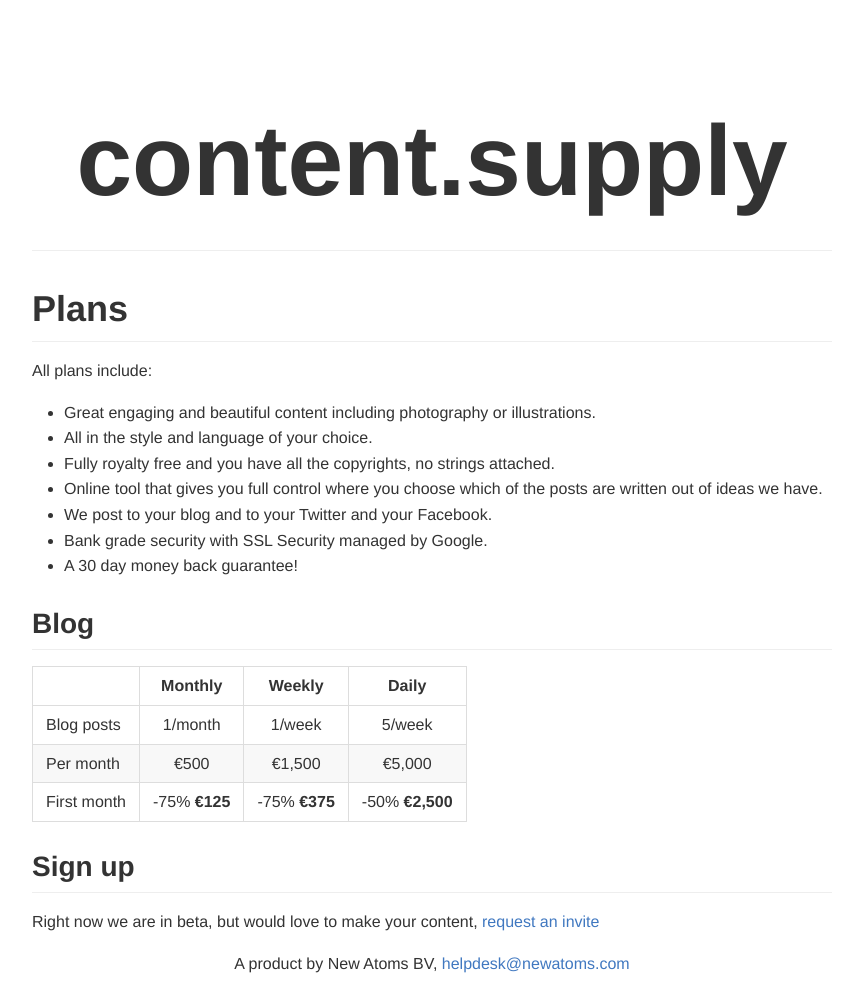
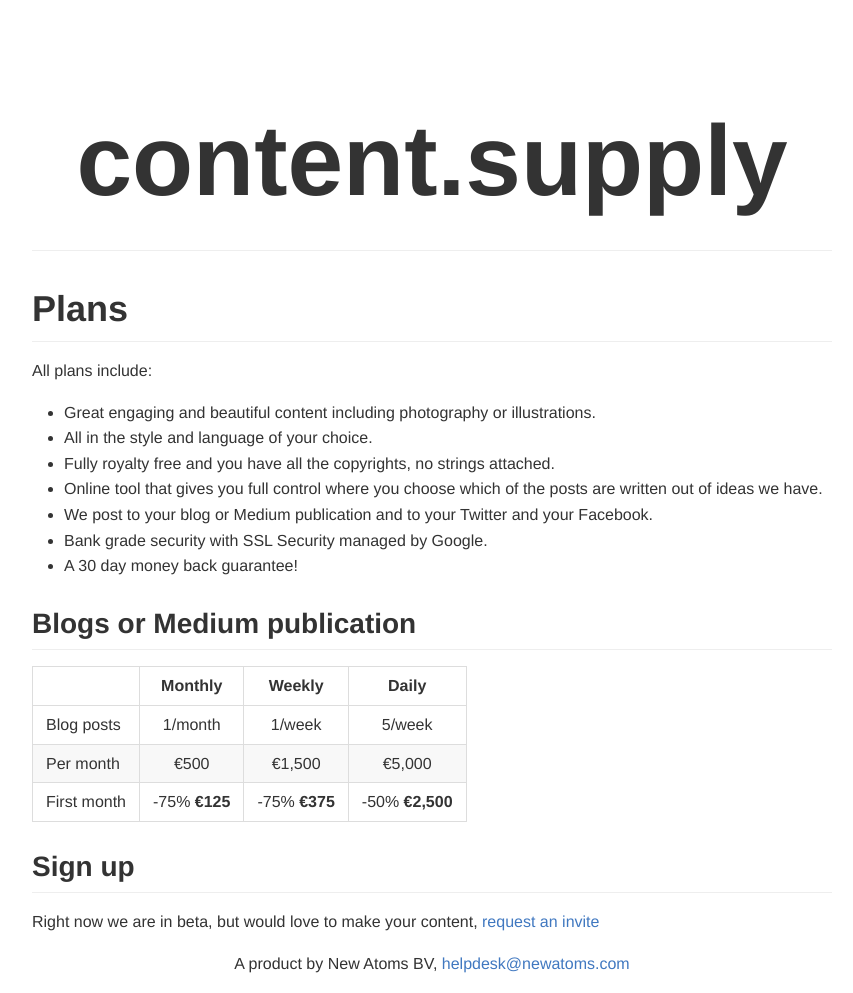
Before and after one commit to newatoms/beta, a Jekyll site: the page built from index.md, in a window 1280 px wide. Shown: the whole page, without its empty margins (208-1061 px from the left). Built offline with Jekyll 4.4.1, drawn with Linux system fonts in a browser that asks for light colours.

Commit message:
Added medium to the publication

```diff
--- a/index.md
+++ b/index.md
@@ -9,11 +9,11 @@
 - All in the style and language of your choice.
 - Fully royalty free and you have all the copyrights, no strings attached.
 - Online tool that gives you full control where you choose which of the posts are written out of ideas we have.
-- We post to your blog and to your Twitter and your Facebook.
+- We post to your blog or Medium publication and to your Twitter and your Facebook.
 - Bank grade security with SSL Security managed by Google.
 - A 30 day money back guarantee!
 
-## Blog
+## Blogs or Medium publication
 
 |                    | Monthly       | Weekly        | Daily         |
 |:----------------- |:-------------:|:-------------:|:-------------:|
```
